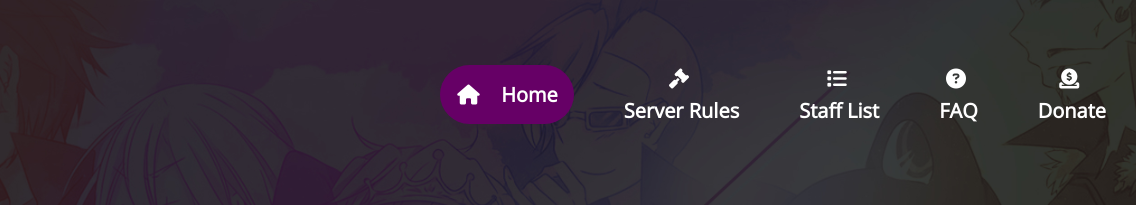
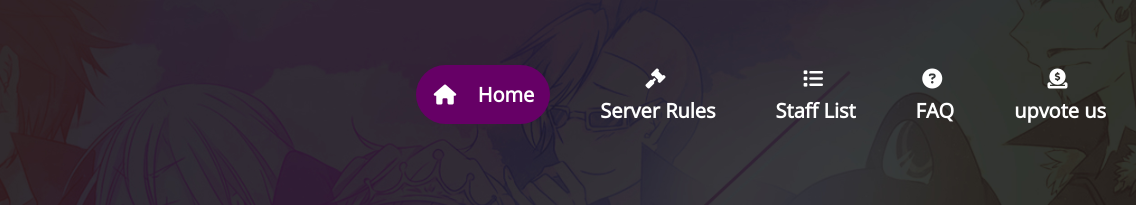
Before and after one commit to DreadlordofDeath/Anime-Parlour, a plain HTML site: page pages/stafflist.html in a window 1280 px wide. Shown: the top 205 px of the page, 144-1280 px from the left. Drawn offline with nearby package versions, Linux system fonts and the light colour scheme.

Commit message:
changed from donate to upvote

```diff
--- a/pages/stafflist.html
+++ b/pages/stafflist.html
@@ -28,7 +28,10 @@
           <p>Server Rules</p></a>
         <a href="/pages/stafflist.html"><i class="fa-solid fa-list"></i> <p>Staff List</p></a>
         <a href="/pages/FAQ.html"><i class="fa-solid fa-circle-question"></i> <p>FAQ</p></a>
-        <a href="#"><i class="fa-solid fa-circle-dollar-to-slot"></i><p>Donate</p></a>
+        <a href="https://top.gg/servers/737651436220842034" target="_blank"
+            ><i class="fa-solid fa-circle-dollar-to-slot"></i>
+            <p>upvote us</p>
+          </a>
       </div>
     </nav>
 
```
Also changed, not shown: Home.html (+4 -3 lines), pages/FAQ.html (+1 -1 lines).
